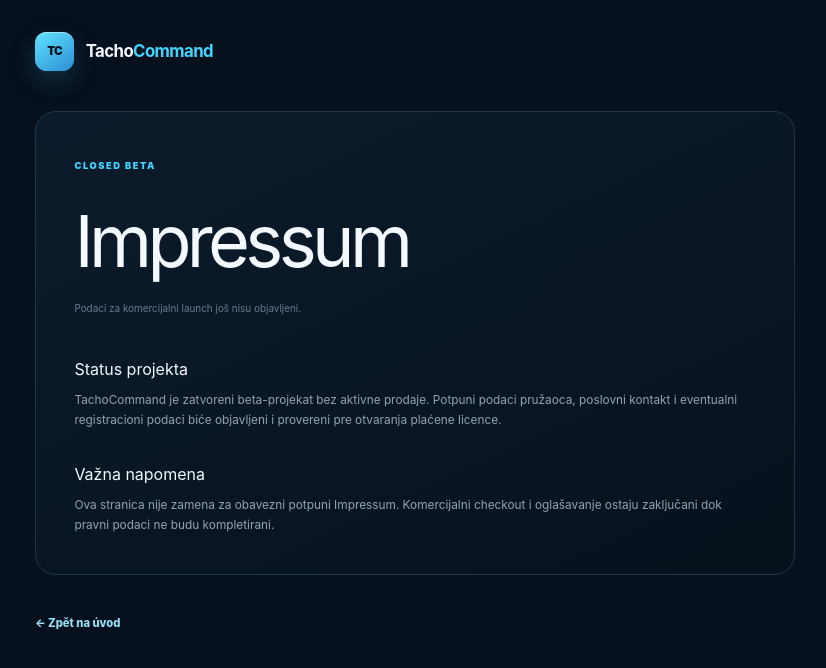
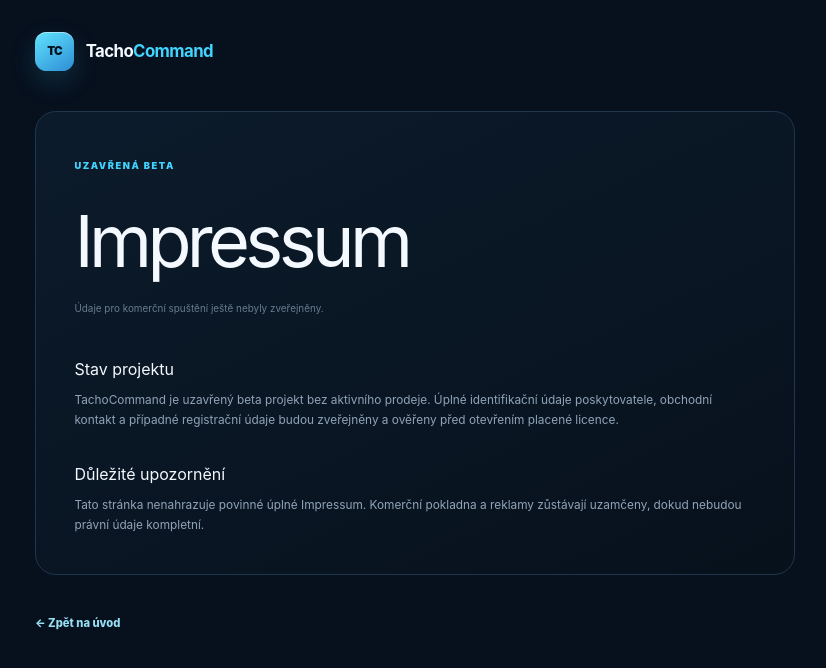
Before and after one commit to JakDoh/Tacho-Command, a Next.js app: page /impressum in a window 1280 px wide. Shown: the top 668 px of the page, without its empty margins (225-1051 px from the left). Built offline with nearby package versions, Linux system fonts and the light colour scheme.

Commit message:
Translate ImpressumPage content to Czech

```diff
--- a/app/impressum/page.tsx
+++ b/app/impressum/page.tsx
@@ -2,11 +2,11 @@ import LegalPage from "../legal-page";
 
 export default function ImpressumPage() {
   return (
-    <LegalPage kicker="CLOSED BETA" title="Impressum" updated="Podaci za komercijalni launch još nisu objavljeni.">
-      <h2>Status projekta</h2>
-      <p>TachoCommand je zatvoreni beta-projekat bez aktivne prodaje. Potpuni podaci pružaoca, poslovni kontakt i eventualni registracioni podaci biće objavljeni i provereni pre otvaranja plaćene licence.</p>
-      <h2>Važna napomena</h2>
-      <p>Ova stranica nije zamena za obavezni potpuni Impressum. Komercijalni checkout i oglašavanje ostaju zaključani dok pravni podaci ne budu kompletirani.</p>
+    <LegalPage kicker="UZAVŘENÁ BETA" title="Impressum" updated="Údaje pro komerční spuštění ještě nebyly zveřejněny.">
+      <h2>Stav projektu</h2>
+      <p>TachoCommand je uzavřený beta projekt bez aktivního prodeje. Úplné identifikační údaje poskytovatele, obchodní kontakt a případné registrační údaje budou zveřejněny a ověřeny před otevřením placené licence.</p>
+      <h2>Důležité upozornění</h2>
+      <p>Tato stránka nenahrazuje povinné úplné Impressum. Komerční pokladna a reklamy zůstávají uzamčeny, dokud nebudou právní údaje kompletní.</p>
     </LegalPage>
   );
 }
```
